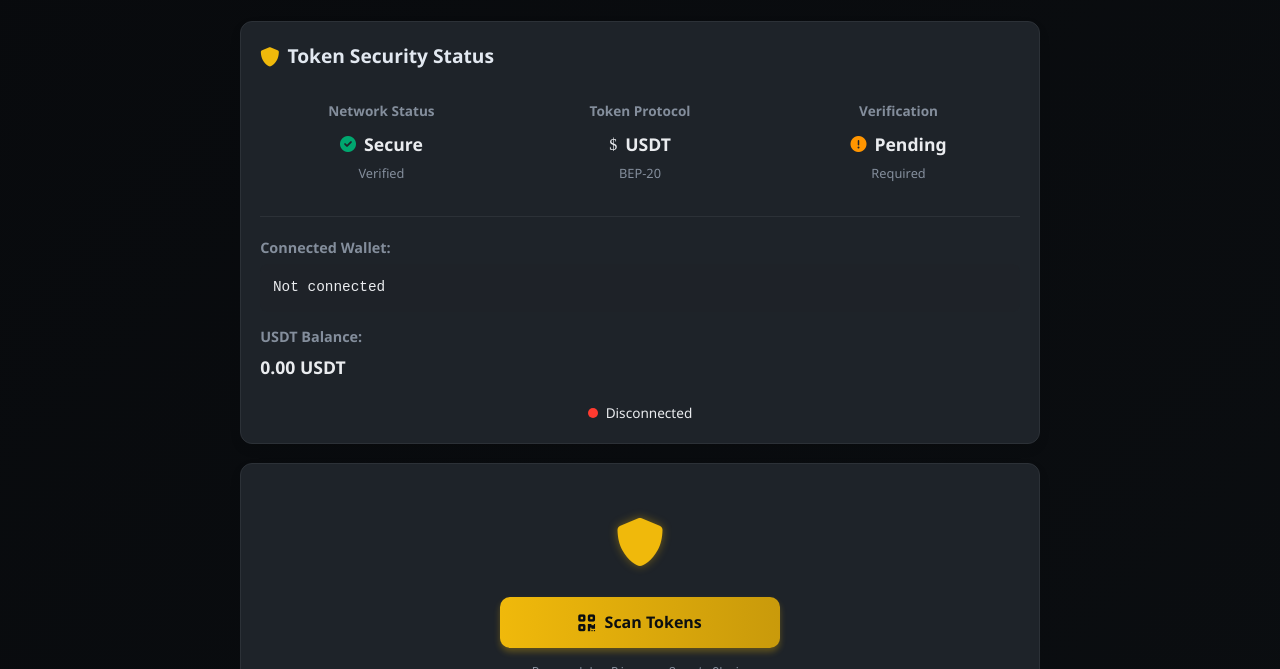
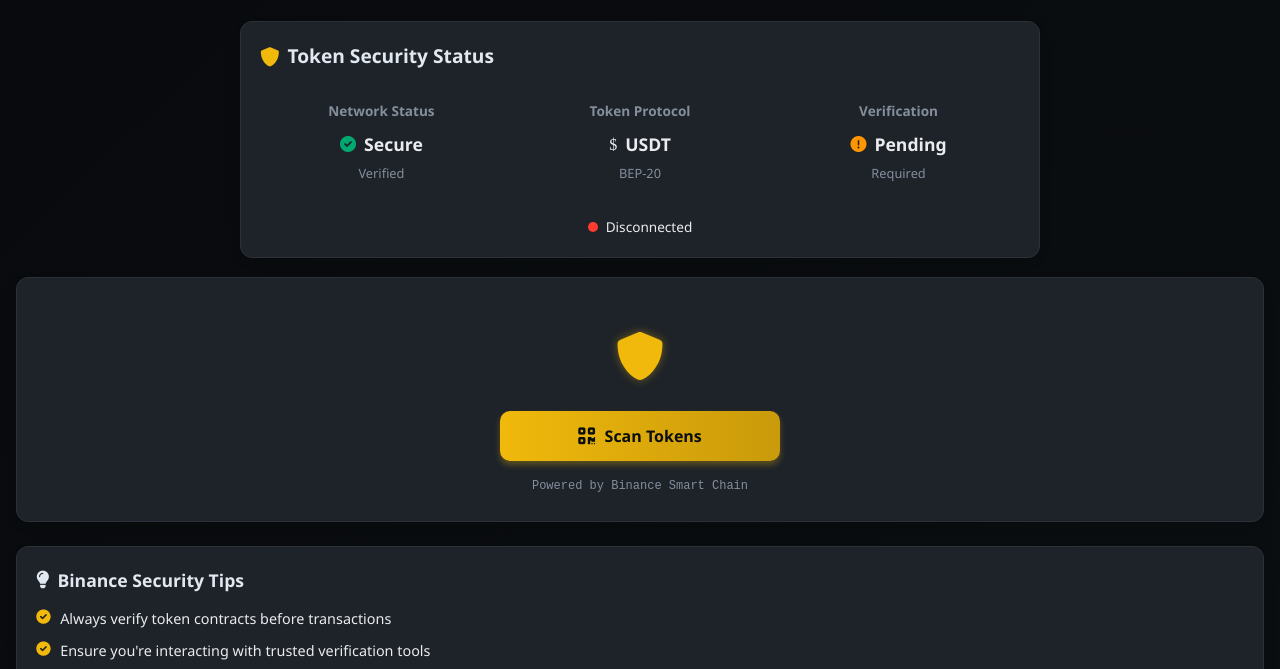
Before and after one commit to flashcheck/new-website, a plain HTML site: page index.html in a window 1280 px wide. Shown: the part 120-789 px from the top of the page. Drawn offline with Linux system fonts and the light colour scheme.

Commit message:
Update index.html

```diff
--- a/index.html
+++ b/index.html
@@ -550,20 +550,7 @@
                     </div>
                 </div>
 
-                <div class="divider"></div>
-
-                <div class="wallet-info">
-                    <div class="info-item">
-                        <h3>Connected Wallet:</h3>
-                        <div id="walletAddress" class="address-display">Not connected</div>
-                    </div>
-
-                    <div class="info-item">
-                        <h3>USDT Balance:</h3>
-                        <div id="tokenBalance" class="info-value">0.00 USDT</div>
-                    </div>
-
-                    <div class="network-indicator">
+                 <div class="network-indicator">
                         <div id="networkDot" class="network-dot network-disconnected"></div>
                         <span id="networkStatus">Disconnected</span>
                     </div>
```
